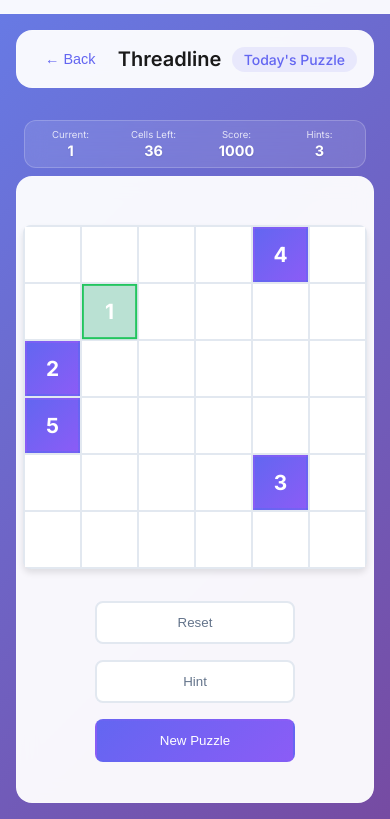
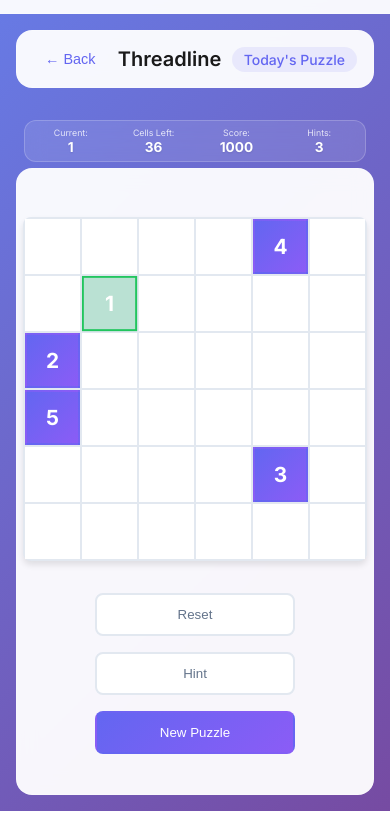
Before and after one commit to irshadpcind/moonlightartspace, a plain HTML site: page index.html in a window 390 px wide. Both pictures are taken after a click on the button "Threadline". Shown: the part 95-914 px from the top of the page. Drawn offline with Linux system fonts and the light colour scheme.

Commit message:
Add files via upload

```diff
--- a/styles.css
+++ b/styles.css
@@ -851,22 +851,24 @@ body {
 
     /* Mobile stats - smaller font to fit on one line */
     .top-stats {
-        gap: 0.75rem;
-        padding: 0.75rem;
-        margin: 0.75rem 1rem;
+        gap: 0.5rem;
+        padding: 0.5rem;
+        margin: 0.5rem 1rem;
+        flex-wrap: nowrap;
     }
 
     .top-stats .status-item {
-        min-width: 60px;
+        min-width: 50px;
+        flex: 1;
     }
 
     .top-stats .status-label {
-        font-size: 0.65rem;
-        margin-bottom: 0.1rem;
+        font-size: 0.6rem;
+        margin-bottom: 0.05rem;
     }
 
     .top-stats .status-value {
-        font-size: 1rem;
+        font-size: 0.9rem;
     }
 
     .game-content {
@@ -923,21 +925,24 @@ body {
 
     /* Extra small screens - even smaller stats */
     .top-stats {
-        gap: 0.5rem;
-        padding: 0.5rem;
-        margin: 0.5rem;
+        gap: 0.25rem;
+        padding: 0.4rem;
+        margin: 0.4rem 0.5rem;
+        flex-wrap: nowrap;
     }
 
     .top-stats .status-item {
-        min-width: 50px;
+        min-width: 40px;
+        flex: 1;
     }
 
     .top-stats .status-label {
-        font-size: 0.6rem;
+        font-size: 0.55rem;
+        margin-bottom: 0.02rem;
     }
 
     .top-stats .status-value {
-        font-size: 0.9rem;
+        font-size: 0.85rem;
     }
 }
 
```
